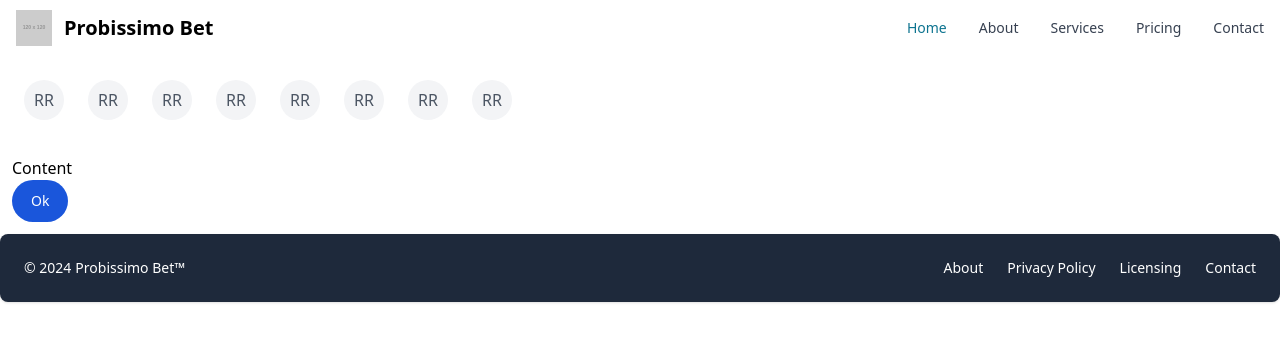
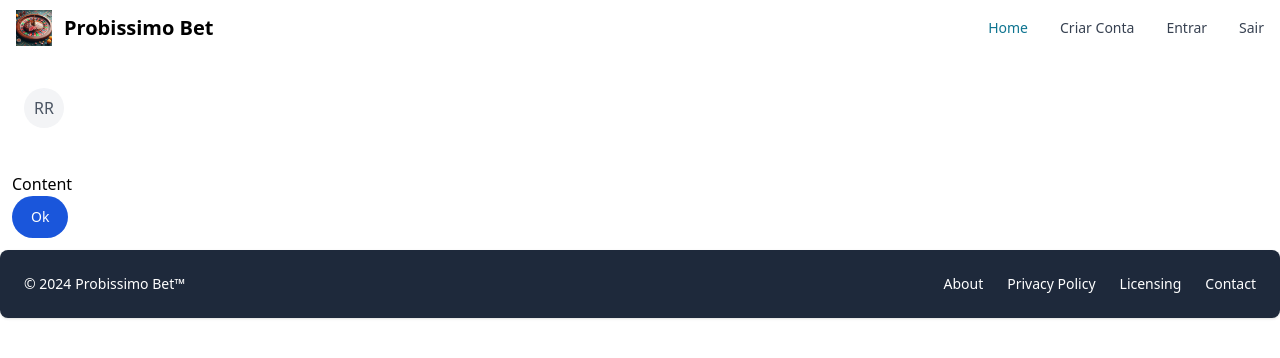
Before and after one commit to Rei-Nicolau-o-Grande/React-Probrissimo-Bet-Client, a React (Vite) app: page / in a window 1280 px wide. Shown: the top 358 px of the page. Built offline with nearby package versions, Linux system fonts and the light colour scheme.

Commit message:
:ok_hand: add photo probissimo bet.

```diff
--- a/src/components/header/Header.jsx
+++ b/src/components/header/Header.jsx
@@ -5,7 +5,7 @@ function Header() {
         <>
             <Navbar fluid rounded>
                 <Navbar.Brand href="">
-                    <img src="https://placehold.co/120" className="mr-3 h-6 sm:h-9" alt="Flowbite React Logo" />
+                    <img src="src/assets/img/roleta_da_picanha.jpeg" className="mr-3 h-6 sm:h-9" alt="Flowbite React Logo" />
                     <span className="self-center whitespace-nowrap text-xl font-semibold dark:text-white">
                         Probissimo Bet
                     </span>
@@ -15,12 +15,9 @@ function Header() {
                     <Navbar.Link href="#" active>
                         Home
                     </Navbar.Link>
-                    <Navbar.Link href="#">
-                        About
-                    </Navbar.Link>
-                    <Navbar.Link href="#">Services</Navbar.Link>
-                    <Navbar.Link href="#">Pricing</Navbar.Link>
-                    <Navbar.Link href="#">Contact</Navbar.Link>
+                    <Navbar.Link href="#">Criar Conta</Navbar.Link>
+                    <Navbar.Link href="#">Entrar</Navbar.Link>
+                    <Navbar.Link href="#">Sair</Navbar.Link>
                 </Navbar.Collapse>
             </Navbar>
         </>
--- a/src/components/mobile/nav-mobile.jsx
+++ b/src/components/mobile/nav-mobile.jsx
@@ -1,31 +1,12 @@
-import { Avatar } from "flowbite-react";
+import { Avatar, Tooltip } from "flowbite-react";
 
 function NavMobile() {
     return (
         <>
-            <div className="py-3 px-3">
-                <Avatar placeholderInitials="RR" rounded/>
-            </div>
-            <div className="py-3 px-3">
-                <Avatar placeholderInitials="RR" rounded/>
-            </div>
-            <div className="py-3 px-3">
-                <Avatar placeholderInitials="RR" rounded/>
-            </div>
-            <div className="py-3 px-3">
-                <Avatar placeholderInitials="RR" rounded/>
-            </div>
-            <div className="py-3 px-3">
-                <Avatar placeholderInitials="RR" rounded/>
-            </div>
-            <div className="py-3 px-3">
-                <Avatar placeholderInitials="RR" rounded/>
-            </div>
-            <div className="py-3 px-3">
-                <Avatar placeholderInitials="RR" rounded/>
-            </div>
-            <div className="py-3 px-3">
-                <Avatar placeholderInitials="RR" rounded/>
+            <div className="py-5 px-3">
+                <Tooltip content="Roleta da picanha 🥩">
+                    <Avatar placeholderInitials="RR" rounded/>
+                </Tooltip>
             </div>
         </>
     )
```
Also changed, not shown: src/assets/img/roleta_da_picanha.jpeg (added).
